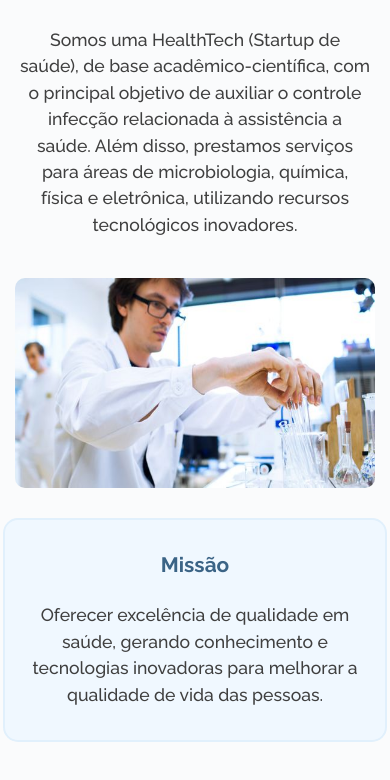
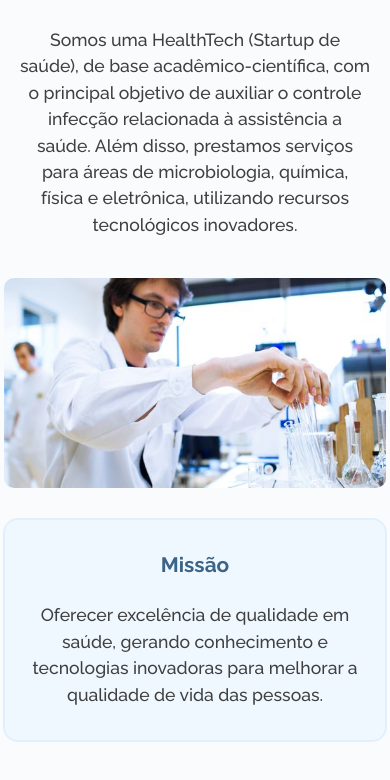
Before and after one commit to vifmedina/nanochemtech-solutions, a plain HTML site: page index.html in a window 390 px wide. Shown: the part 926-1706 px from the top of the page. Drawn offline with Linux system fonts and the light colour scheme.

Commit message:
Images adjustment

```diff
--- a/styles/responsiveness.css
+++ b/styles/responsiveness.css
@@ -249,7 +249,7 @@
     }
 
     .main-container-info img {
-        width: 360px;
+        width: 382px;
         height: 210px;
     }
 
```
